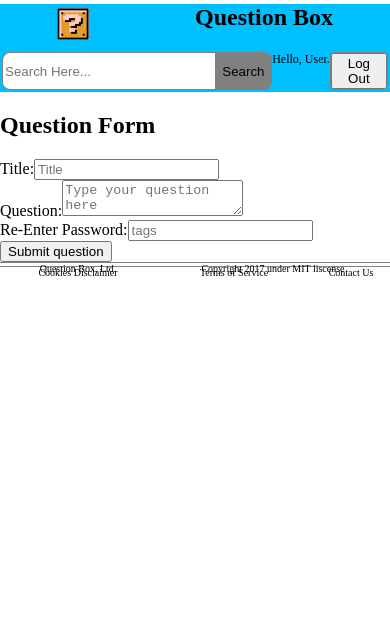
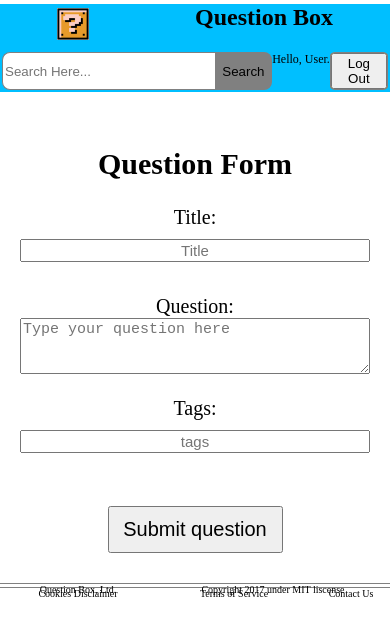
Before and after one commit to TIY-Durham-Question-Box/question-box-frontend, a React (Create React App) app: page /addquestion in a window 390 px wide. Shown: the top 636 px of the page. Built offline with nearby package versions, Linux system fonts and the light colour scheme.

Commit message:
Add basic styles for question form containers

```diff
--- a/src/components/questionform.js
+++ b/src/components/questionform.js
@@ -37,14 +37,14 @@ export default class QuestionForm extends Component {
           placeholder="Title" name="title" value={this.state.title}/><br/>
 
           <label htmlFor="question">Question:</label>
-          <textarea onChange={this.handleTextChange} type="text" id="question"
+          <textarea onChange={this.handleTextChange} type="text" id="question" className="questionform-textarea"
           placeholder="Type your question here" name="question" value={this.state.question}/><br/>
 
-          <label htmlFor="tags">Re-Enter Password:</label>
+          <label htmlFor="tags">Tags:</label>
           <input onChange={this.handleTextChange} type="text" id="tags"
           placeholder="tags" name="tags" value={this.state.secondpassword}/><br/>
 
-          <button className="question-form-submit" type="submit">Submit question</button>
+          <button className="question-form-submit-button" type="submit">Submit question</button>
         </form>
       </div>
     )
--- a/src/styles/App.css
+++ b/src/styles/App.css
@@ -27,11 +27,17 @@ body{
 
 
 
-/*LOGIN AND REGISTRATION STYLES*/
+/*LOGIN AND REGISTRATION AND QUESTION STYLES*/
 
-.loginregistrationpage-component{
+.loginregistrationpage-component, .questionform-component{
   text-align: center;
   margin: 30px 0;
+}
+.loginregister-form-container input, .question-form-container input{
+  text-align: center;
+  margin: 10px 0;
+  display: inline;
+  font-size: 15px;
 }
 .login-register-switch-button{
   width: 50%;
@@ -44,12 +50,6 @@ body{
 .login-register-switch-button:active{
   color: #0000FF;
 }
-.loginregister-form-container input{
-  text-align: center;
-  margin: 10px 0;
-  display: inline;
-  font-size: 15px;
-}
 .loginregister-submit-button{
   font-size: 15px;
   padding: 10px;
@@ -59,6 +59,9 @@ body{
   font-size: 20px;
   display: flex;
   justify-content: space-around;
+}
+.questionform-textarea{
+  font-size: 15px;
 }
 @media (min-width: 600px){
   .login-register-holder{
@@ -90,18 +93,21 @@ body{
     margin: 5px 0;
     font-size: 20px;
   }
-  .loginregister-form-container{
+  .loginregister-form-container, .question-form-container{
     border: 0;
     display: flex;
     flex-direction: column;
     margin: 0 20px;
     font-size: 20px;
   }
-  .loginregister-submit-button{
+  .loginregister-submit-button, .question-form-submit-button{
     font-size: 20px;
     padding: 10px 0;
     width: 50%;
     margin: 20px auto 0 auto;
+  }
+  .questionform-textarea{
+    height: 50px;
   }
 }
 
```
